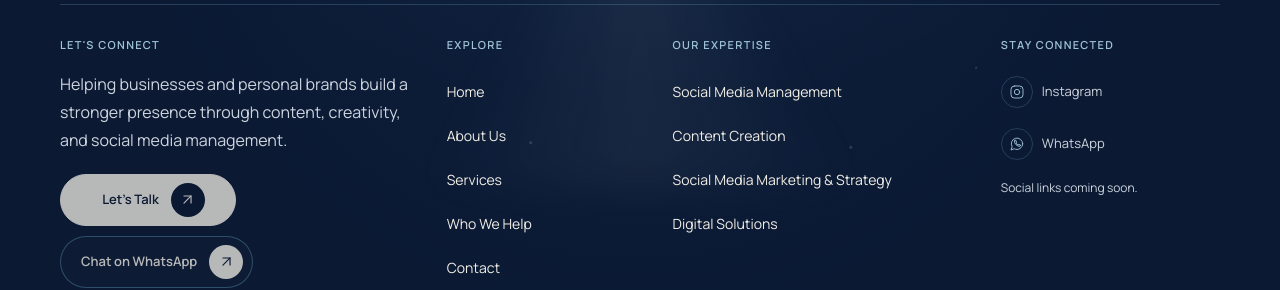
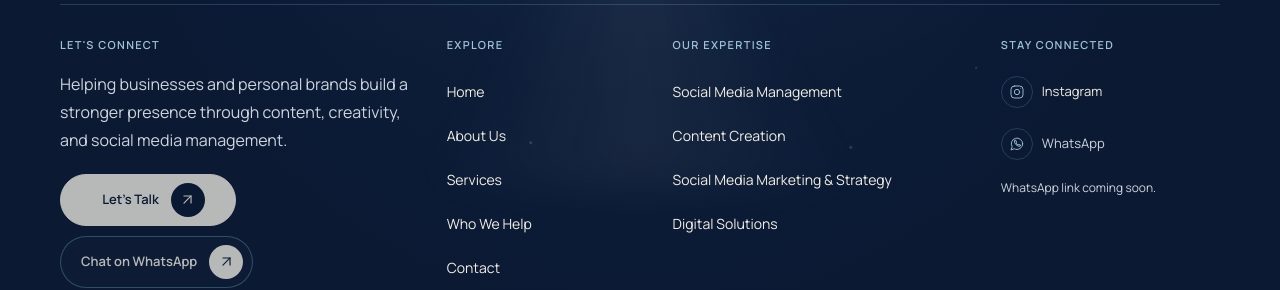
Before and after one commit to qdelta-technologies/wts-nova-final, a Next.js app: page / in a window 1280 px wide. Shown: the part 4868-5158 px from the top of the page. Built offline with nearby package versions, Linux system fonts and the light colour scheme.

Commit message:
Link Instagram profile in the footer

```diff
--- a/src/components/site-ending.tsx
+++ b/src/components/site-ending.tsx
@@ -88,10 +88,11 @@ export function SiteEnding() {
                     { label: "WhatsApp", href: siteLinks.whatsapp, type: "whatsapp" },
                   ].map((social) => {
                     const content = <><span className="agency-footer-social-icon"><svg aria-hidden="true" viewBox="0 0 24 24" fill="none" stroke="currentColor" strokeWidth="1.4" strokeLinecap="round" strokeLinejoin="round">{social.type === "instagram" ? <><rect x="3" y="3" width="18" height="18" rx="5" /><circle cx="12" cy="12" r="4" /><circle cx="17.5" cy="6.5" r=".7" fill="currentColor" stroke="none" /></> : <><path d="M20.5 11.7a8.5 8.5 0 0 1-12.7 7.4L3 21l1.7-5a8.5 8.5 0 1 1 15.8-4.3Z" /><path d="M8 7.5c0 4.5 4 8 8.5 8l1-2-3-1-1 1c-1.4-.7-2.4-1.7-3-3l1-1-1.5-3Z" /></>}</svg></span>{social.label}</>;
-                    return <li key={social.label}>{social.href ? <a href={social.href}>{content}</a> : <span aria-disabled="true" title="Profile link pending">{content}</span>}</li>;
+                    return <li key={social.label}>{social.href ? <a href={social.href} target="_blank" rel="noopener noreferrer">{content}</a> : <span aria-disabled="true" title="Profile link pending">{content}</span>}</li>;
                   })}
                 </ul>
-                {(!siteLinks.instagram || !siteLinks.whatsapp) && <p className="agency-footer-note">Social links coming soon.</p>}
+                {!siteLinks.instagram && <p className="agency-footer-note">Instagram link coming soon.</p>}
+                {!siteLinks.whatsapp && <p className="agency-footer-note">WhatsApp link coming soon.</p>}
               </div>
             </div>
             <div className="agency-footer-bottom">
--- a/src/lib/site-links.ts
+++ b/src/lib/site-links.ts
@@ -10,7 +10,7 @@ export const siteLinks: {
 } = {
   talk: null,
   whatsapp: null,
-  instagram: null,
+  instagram: "https://www.instagram.com/wtsnova/",
   work: null,
   // Display-resolution lossless copy of the supplied artwork (288px covers 3x at the
   // 94px navbar/footer size). The untouched full-resolution files stay in public/images.
```
